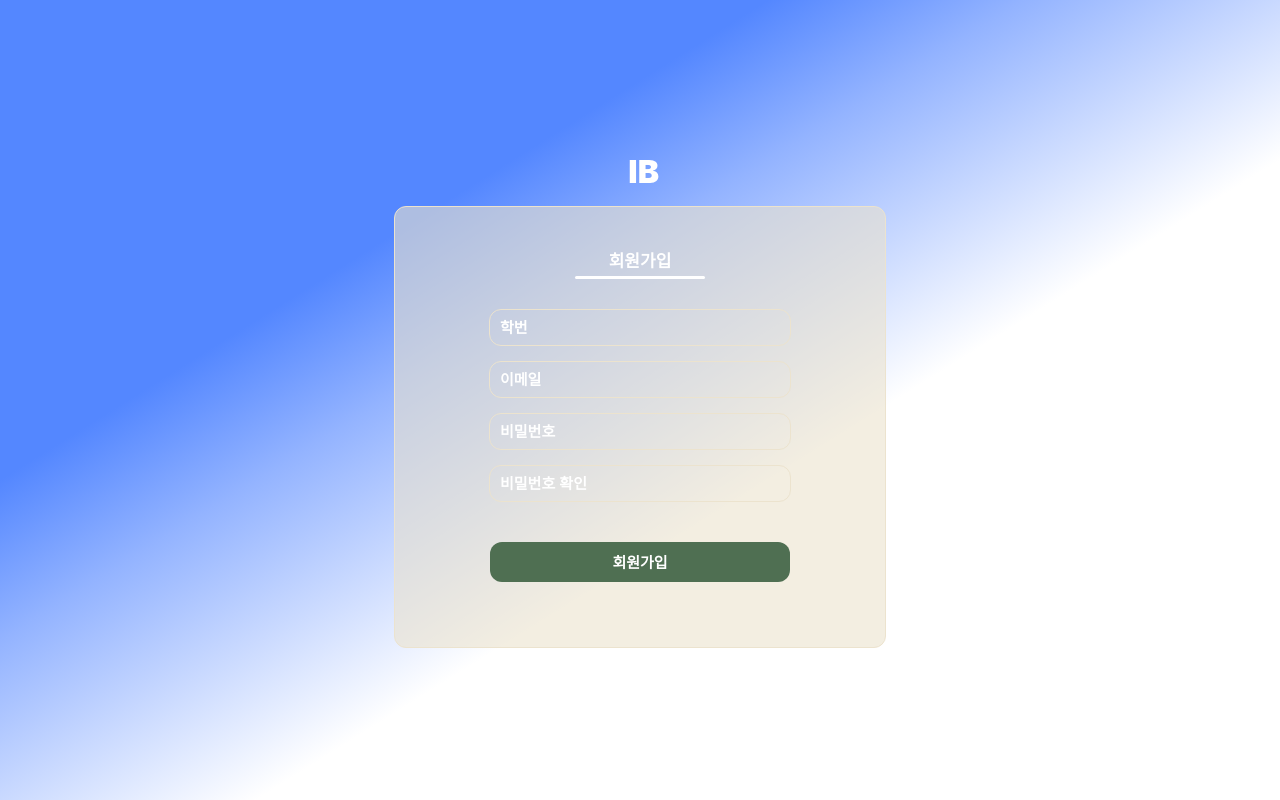
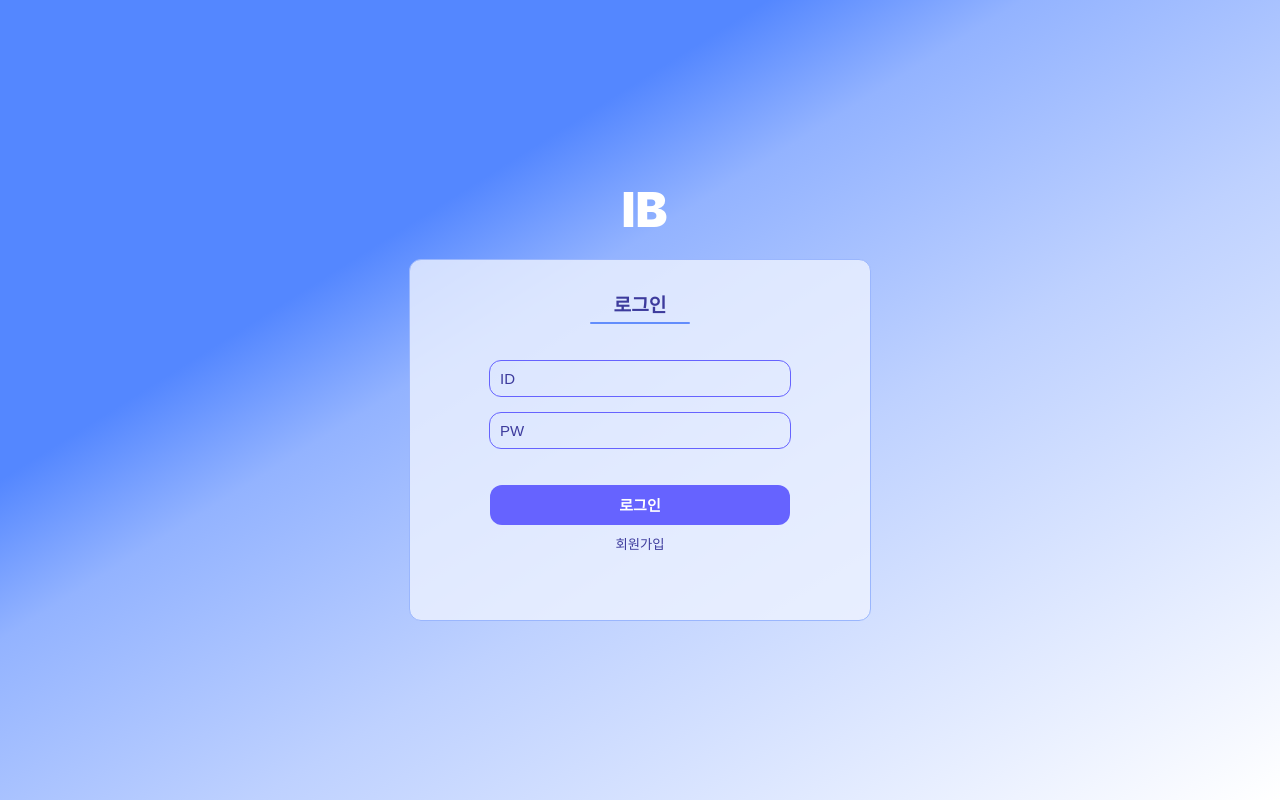
Before and after one commit to Black-White-Developer/2024-BW-client, a React (Create React App) app in the folder 2024bw/: page / in a window 1280 px wide. Built offline with nearby package versions, Linux system fonts and the light colour scheme.

Commit message:
로그인, 회원가입 페이지'

```diff
--- a/2024bw/src/App.js
+++ b/2024bw/src/App.js
@@ -1,10 +1,15 @@
 import {RouterProvider, createBrowserRouter} from 'react-router-dom';
 import Register from './pages/Register'
+import Login from './pages/Login'
 import './App.css';
 
 const router = createBrowserRouter([
   {
     path :"/",
+    element: <Login/>
+  },
+  {
+    path: "/Register",
     element: <Register/>
   }
 ])
--- /dev/null
+++ b/2024bw/src/pages/Login.css
@@ -0,0 +1,137 @@
+body {
+    display: flex;
+    justify-content: center;
+    align-items: center;
+    background: linear-gradient(to right bottom, #5487FF 30%,#93b3ff 40%, #bed1ff 60%, #FFFFFF 100%);
+    padding: 0;
+    margin: 0;
+    height: 100vh; /* Viewport 높이를 100%로 설정 */
+}
+
+.login_logo {
+    display: flex;
+    justify-content: center;
+    padding-bottom: 20px;
+    align-items: center;
+}
+
+
+
+
+.login_logotext {
+    margin-left: 2%;
+    color: #fff;
+    font-weight: 1000;
+    font-size: xxx-large;
+}
+
+.login_container {
+    /* display: flex;
+    width: 400px;
+    height: 400px;
+    background-color: rgba(236, 227, 206, 0.65);
+    flex-direction: column;
+    margin: auto;
+    margin-left: 100%;
+    /* margin-top: 200px; */
+    /* padding-bottom: 30px; */
+    border: 1px solid #9ab6fd;
+    width: 400px;
+    height: 300px;
+    border-radius: 12px;
+    padding: 30px;
+    display:flex;
+    flex-direction: column;
+    background-color: rgba(238, 243, 255, 0.8);
+}
+
+/*647c66 */
+/*556639 */
+.login_header {
+    margin-bottom: auto;
+    justify-content: center;
+    display: flex;
+    flex-direction: column;
+    align-items: center;
+    gap: 4px;
+}
+
+.login_btn {
+    justify-content: center;
+    align-items: center;
+    font-size: larger;
+    background-color: transparent;
+    color: #3d3b9d;
+    font-weight: 1000;
+    border: none;
+}
+
+.login_underline {
+    width: 100px;
+    height: 2.5px;
+    background-color: #628dfc;
+    border-radius: 9px;
+}
+.login_inputs {
+    justify-content: center;
+    align-items: center;
+    display: flex;
+    flex-direction: column;
+    gap: 15px;
+}
+
+.login_input {
+    display: flex;
+    align-items: center;
+    width: 300px;
+    height: 35px;
+    background: transparent;
+    border: 1px solid #6663FF;
+    border-radius: 12px;
+}
+
+.login_input input {
+    padding: 10px;
+    height: 30px;
+    width: 200px;
+    background: transparent;
+    border: none;
+    outline: none;
+    color: #3d3b9d;
+    font-size: 15px;
+}
+
+.login_submit-container {
+    margin: auto;
+    align-items: center;
+    display: flex;
+    flex-direction: column;
+}
+
+input::placeholder {
+    color: #3d3b9d;
+    font-weight: 500;
+}
+
+.login_submit {
+    margin: auto;
+    border: none;
+    display: flex;
+    justify-content: center;
+    align-items: center;
+    width: 300px;
+    height: 40px;
+    color: #fff;
+    background: #6663FF;
+    border-radius: 12px;
+    font-size: 15px;
+    font-weight: 700;
+    cursor: pointer;
+}
+
+.register {
+    margin-top: 1vh;
+    border: none;
+    background-color: transparent;
+    color: #3d3b9d;
+}
--- /dev/null
+++ b/2024bw/src/pages/Login.jsx
@@ -0,0 +1,101 @@
+import React, { useEffect, useState } from "react";
+import './Login.css'
+// import axios from 'axios';
+import { useNavigate } from "react-router-dom";
+
+const Login = () => {
+    const navigate = useNavigate();
+    // const dispatch = useDispatch();
+
+    const [inputEmail, setInputEmail] = useState("");
+    const [inputPw, setInputPw] = useState("");
+
+    const handleInputEmail = (e) => {
+        setInputEmail(e.target.value)
+    }
+
+    const handleInputPw = (e) => {
+        setInputPw(e.target.value)
+    }
+
+    // const onSubmitHandler = (event) => {
+    //     event.preventDefault();
+
+    //     console.log(inputEmail);
+    //     console.log(inputPw);
+
+    //     let body = {
+    //         memberEmail : inputEmail,
+    //         memberPw : inputPw,
+    //     }
+
+    //     dispatch()
+    // }
+
+    // const onClickLogin = async (data) => {
+    //     return await axios.post("http://localhost:8080/log-in", {
+    //         memberEmail: inputEmail,
+    //         memberPw: inputPw,
+    //     })
+    //     .then((res) => {
+    //         console.log(res);
+    //         localStorage.setItem('accessToken', res.data.data.accessToken);
+    //         navigate("/home");
+    //     }).catch((error)=>{
+    //         console.log("inputEmail: " + inputEmail)
+    //         console.log("inputPw: " + inputPw)
+    //         console.log(error)
+    //     })
+
+    //     // e.preventDefault();
+    //     // console.log('Id', inputEmail);
+    //     // console.log('Pw', inputPw);
+
+    //     // let body = {
+    //     //     id: inputEmail,
+    //     //     pw: inputPw,
+    //     // }
+
+    //     // dispatchEvent(loginUser(body));
+    // }
+
+    const goToRegister = () => {
+        navigate("/Register")
+    }
+
+    useEffect(() => {
+        // axios.get('')
+    },
+        [])
+    return (
+
+        <React.Fragment>
+            <div className="login_logo">
+                <span className="login_logotext">IB</span>
+            </div>
+            <div className="login_container">
+
+                <div className="login_header">
+                    <div className="login_btn">로그인</div>
+                    <div className="login_underline"></div>
+                </div>
+                <div className="login_inputs">
+                    <div className="login_input">
+                        <input type="text" placeholder="ID" value={inputEmail} onChange={handleInputEmail} />
+                    </div>
+                    <div className="login_input">
+                        <input type="password" placeholder="PW" value={inputPw} onChange={handleInputPw} />
+                    </div>
+
+                </div>
+                <div className="login_submit-container">
+                    <button className="login_submit" onClick={goToRegister}>로그인</button>
+                    <button className="register" onClick={goToRegister}>회원가입</button>
+                </div>
+
+            </div>
+        </React.Fragment>
+    );
+}
+
+export default Login;
--- a/2024bw/src/pages/Register.css
+++ b/2024bw/src/pages/Register.css
@@ -2,7 +2,7 @@ body {
     display: flex;
     justify-content: center;
     align-items: center;
-    background: linear-gradient(to right bottom, #5487FF 30%,#93b3ff 40%, #ffffff 60%, #FFFFFF 100%);
+    background: linear-gradient(to right bottom, #5487FF 30%,#93b3ff 40%, #bed1ff 60%, #FFFFFF 100%);
     padding: 0;
     margin: 0;
     height: 100vh; /* Viewport 높이를 100%로 설정 */
@@ -27,16 +27,16 @@ body {
     align-items: center;
     width: 350px;
     height: 300px;
-    background-color: rgba(236, 227, 206, 0.6);
+    background-color: rgba(238, 243, 255, 0.8);
     border-radius: 12px;
-    border: 1px solid #ECE3CE;
+    border: 1px solid #9ab6fd;
     padding: 70px;
     /* 주석 처리된 부분 삭제 */
 }
 
 .header {
     margin-top: -30px;
-    color: #fff;
+    color: #3d3b9d;
     font-weight: 1000;
     font-size: 17px;
     display: flex;
@@ -49,7 +49,7 @@ body {
 .underline {
     width: 130px;
     height: 2.5px;
-    background-color: #fff;
+    background-color: #628dfc;
     border-radius: 9px;
 }
 
@@ -66,7 +66,7 @@ body {
     width: 300px;
     height: 35px;
     background: transparent;
-    border: 1px solid #ECE3CE;
+    border: 1px solid #3d3b9d;
     border-radius: 12px;
 }
 
@@ -77,7 +77,7 @@ body {
     background: transparent;
     border: none;
     outline: none;
-    color: #fff;
+    color: #3d3b9d;
     font-size: 15px;
 }
 
@@ -88,7 +88,7 @@ body {
 }
 
 input::placeholder {
-    color: #fff;
+    color: #3d3b9d;
     font-weight: 800;
 }
 
@@ -99,7 +99,7 @@ input::placeholder {
     width: 300px;
     height: 40px;
     color: #fff;
-    background: #4F6F52;
+    background: #6663FF;
     border-radius: 12px;
     font-size: 15px;
     font-weight: 700;
```
